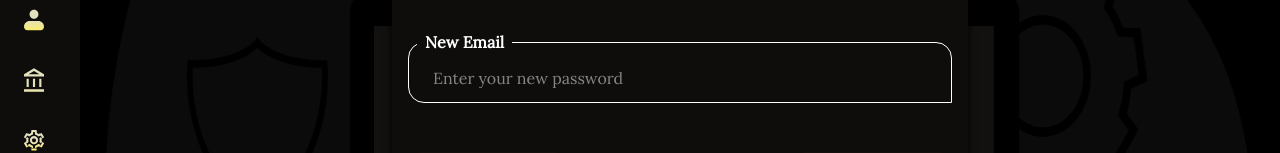
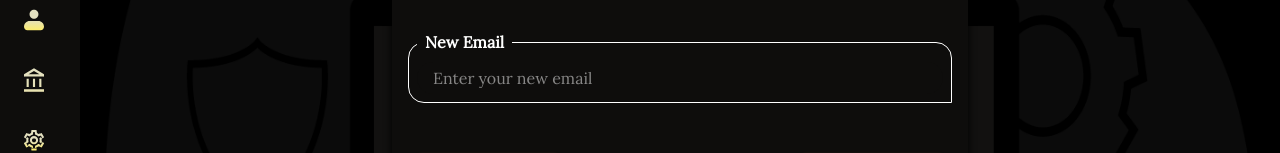
Before and after one commit to SaliMerc/lughanestfrontend, a React (Vite) app: page /profile-change-email in a window 1280 px wide. Shown: the part 562-715 px from the top of the page. Built offline with nearby package versions, Linux system fonts and the light colour scheme; no server answers; sample sign-in values are in the browser's storage.

Commit message:
rectified email update

```diff
--- a/src/user-dashboard/ProfileChangeEmail.jsx
+++ b/src/user-dashboard/ProfileChangeEmail.jsx
@@ -34,6 +34,12 @@ function ProfileChangeEmail() {
         e.preventDefault();
         setFormError('');
         setLoading(true);
+
+        if (formData.email === userDetails.email) {
+            setFormError("New email cannot be the same as current email");
+            setLoading(false);
+            return;
+        }
 
         try {
             const response = await handleProfileUpdate({
@@ -96,7 +102,7 @@ function ProfileChangeEmail() {
 
                             <input
                                 type='email'
-                                placeholder='Enter your new password'
+                                placeholder='Enter your new email'
                                 required
                                 name='email'
                                 value={formData.email}
```
Lines whose indentation alone changed are shown as unchanged.
